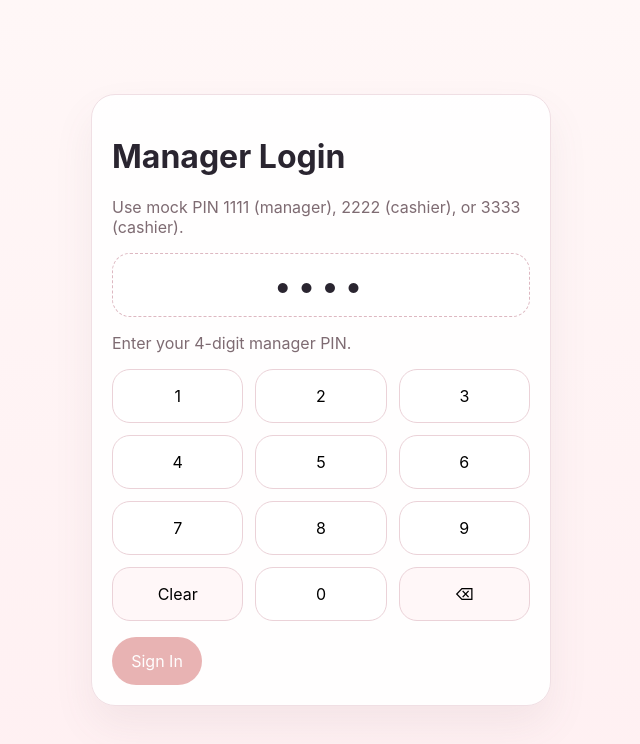
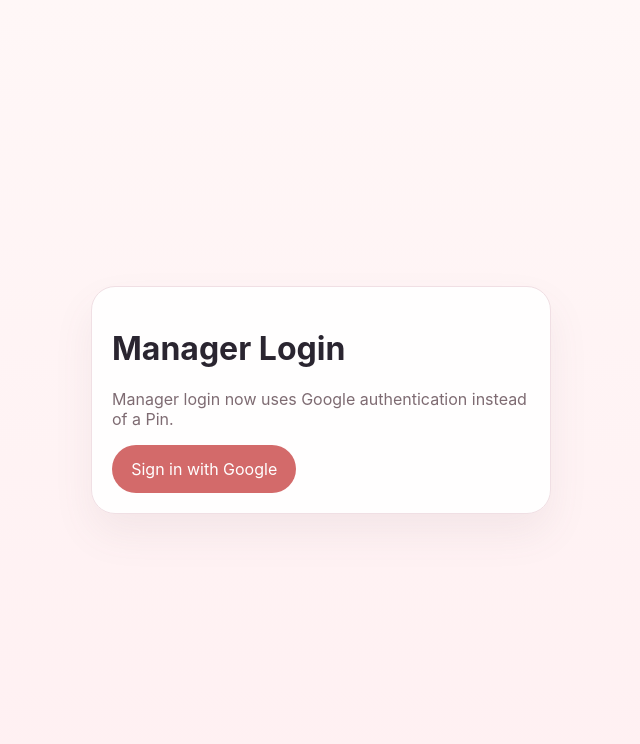
Before and after one commit to CSCE-331-Spring-2026-900-908/project3-team30, a React (Vite) app in the folder client/: page /manager-login in a window 1280 px wide. Shown: the top 744 px of the page, without its empty margins (319-959 px from the left). Built offline with nearby package versions, Linux system fonts and the light colour scheme.

Commit message:
local changes

```diff
--- a/client/src/components/ProtectedRoute.jsx
+++ b/client/src/components/ProtectedRoute.jsx
@@ -5,11 +5,20 @@
   const { user } = useAuth();
   const location = useLocation();
 
+  const params = new URLSearchParams(location.search);
+  const oauth = params.get('oauth');
+
+  if (oauth === 'success') {
+    //console.log('allow auth');
+    return children;
+  }
+
   if (!user) {
     return <Navigate to="/home" replace state={{ from: location }} />; //was originally /login but changed to /home for portal page to handle redirection
   }
 
   if (roles && !roles.includes(user.role)) {
+    console.log('wrong role → redirecting to /home');
     return <Navigate to={user.role === 'manager' ? '/manager' : '/cashier'} replace />;
   }
 
--- a/client/src/context/AuthContext.jsx
+++ b/client/src/context/AuthContext.jsx
@@ -4,24 +4,49 @@
 const AuthContext = createContext(null);
 
 export function AuthProvider({ children }) {
-  const [user, setUser] = useState(null);
+  const [user, setUser] = useState(() => {
+    const saved = localStorage.getItem('authUser');
+    console.log('AuthProvider init, saved authUser =', saved);
+    return saved ? JSON.parse(saved) : null;
+  });
+
   const [loading, setLoading] = useState(false);
+
+  const persistUser = (nextUser) => {
+    setUser(nextUser);
+    if (nextUser) {
+      localStorage.setItem('authUser', JSON.stringify(nextUser));
+    } else {
+      localStorage.removeItem('authUser');
+    }
+  };
 
   const value = useMemo(() => ({
     user,
     loading,
+
     async login(pin) {
       setLoading(true);
       try {
         const result = await api.login(pin);
-        setUser(result);
+        persistUser(result);
         return result;
       } finally {
         setLoading(false);
       }
     },
+
+    startManagerLogin() {
+      window.location.href = 'http://localhost:8080/oauth2/authorization/google';
+    },
+
+    setManagerUser() {
+      persistUser({ role: 'manager' });
+    },
+
     logout() {
-      setUser(null);
+      persistUser(null);
+      window.location.href = 'http://localhost:5173';
     },
   }), [user, loading]);
 
--- a/client/src/pages/ManagerDashboardPage.jsx
+++ b/client/src/pages/ManagerDashboardPage.jsx
@@ -1,5 +1,5 @@
 import { useEffect, useState } from 'react';
-import { Link, useNavigate } from 'react-router-dom';
+import { Link, useNavigate, useLocation } from 'react-router-dom';
 import PageShell from '../components/PageShell';
 import StatCard from '../components/StatCard';
 import { api } from '../services/api';
@@ -8,16 +8,39 @@
 
 export default function ManagerDashboardPage() {
   const [summary, setSummary] = useState(null);
-  const { logout } = useAuth();
+  const { user, setManagerUser, logout } = useAuth();
   const navigate = useNavigate();
+  const location = useLocation();
 
   useEffect(() => {
-    api.getManagerSummary().then(setSummary);
-  }, []);
+  //   api.getManagerSummary().then(setSummary);
+  // }, []);
+    const params = new URLSearchParams(location.search);
+    const oauth = params.get('oauth');
+
+    if (oauth === 'success') {
+      setManagerUser();
+      navigate('/manager', { replace: true });
+      return;
+    }
+    // currently no roles, if the email is registered, then that is the manager permission
+    // if (!user || user.role !== 'manager') {
+    //   navigate('/', { replace: true });
+    //   return;
+    // }
+
+    console.log('calling api.getManagerSummary()');
+    api.getManagerSummary()
+        .then(setSummary)
+
+        .catch(() => {
+          navigate('/', { replace: true });
+        });
+    }, [location.search, setManagerUser, navigate]);
 
   const handleLogout = () => {
     logout();
-    navigate('/login');
+    // navigate('/login');
   };
 
   return (
--- a/client/src/pages/ManagerLoginPage.jsx
+++ b/client/src/pages/ManagerLoginPage.jsx
@@ -1,51 +1,65 @@
-import { useState } from 'react';
-import { useLocation, useNavigate } from 'react-router-dom';
-import { useAuth } from '../context/AuthContext';
+// import { useState } from 'react';
+// import { useLocation, useNavigate } from 'react-router-dom';
+// import { useAuth } from '../context/AuthContext';
+import { useLocation } from 'react-router-dom';
 
-export default function LoginPage() {
-  const [pin, setPin] = useState('');
-  const [error, setError] = useState('');
-  const { login, loading } = useAuth();
-  const navigate = useNavigate();
+
+// OLD PIN CODE REPLACED WITH GOOGLE AUTH LOGIN
+// export default function LoginPage() {
+//   const [pin, setPin] = useState('');
+//   const [error, setError] = useState('');
+//   const { login, loading } = useAuth();
+//   const navigate = useNavigate();
+//   const location = useLocation();
+
+//   const handleDigit = (digit) => {
+//     if (pin.length >= 4) return;
+//     setPin((prev) => prev + digit);
+//   };
+
+//   const submit = async () => {
+//     try {
+//       setError('');
+//       const user = await login(pin);
+//       if (user.role !== 'manager') {
+//         throw new Error('Manager access only');
+//       }
+//       navigate(location.state?.from?.pathname || '/manager', { replace: true });
+//     } catch (err) {
+//       setError(err.message || 'Login failed');
+//       setPin('');
+//     }
+//   };
+
+//
+// }
+
+export default function ManagerLoginPage() {
   const location = useLocation();
+  //
+  const params = new URLSearchParams(location.search);
+  const error = params.get('error');
 
-  const handleDigit = (digit) => {
-    if (pin.length >= 4) return;
-    setPin((prev) => prev + digit);
+  const handleGoogleLogin = () => {
+    window.location.href = 'http://localhost:8080/oauth2/authorization/google';
   };
 
-  const submit = async () => {
-    try {
-      setError('');
-      const user = await login(pin);
-      if (user.role !== 'manager') {
-        throw new Error('Manager access only');
-      }
-      navigate(location.state?.from?.pathname || '/manager', { replace: true });
-    } catch (err) {
-      setError(err.message || 'Login failed');
-      setPin('');
-    }
-  };
+  let message = 'Manager login now uses Google authentication instead of a Pin.';
+
+  if (error === 'unauthorized') {
+    message = 'That Google account does not have manager permissions.';
+  } else if (error === 'oauth_failed') {
+    message = 'Google login failed.';
+  }
 
   return (
     <div className="centered-page">
       <div className="login-card card">
-        {/* <p className="eyebrow">JavaFX → React</p> */}
         <h1>Manager Login</h1>
-        <p className="subtle">Use mock PIN 1111 (manager), 2222 (cashier), or 3333 (cashier).</p>
-        <div className="pin-display">{pin || '••••'}</div>
-        {error ? <p className="error-text">{error}</p> : <p className="subtle">Enter your 4-digit manager PIN.</p>}
-        <div className="pin-grid">
-          {[1,2,3,4,5,6,7,8,9].map((digit) => (
-            <button key={digit} className="pin-button" onClick={() => handleDigit(String(digit))}>{digit}</button>
-          ))}
-          <button className="pin-button ghost" onClick={() => setPin('')}>Clear</button>
-          <button className="pin-button" onClick={() => handleDigit('0')}>0</button>
-          <button className="pin-button ghost" onClick={() => setPin((prev) => prev.slice(0, -1))}>⌫</button>
-        </div>
-        <button className="primary-button" disabled={pin.length !== 4 || loading} onClick={submit}>
-          {loading ? 'Signing in…' : 'Sign In'}
+        <p className="subtle">{message}</p>
+
+        <button className="primary-button" onClick={handleGoogleLogin}>
+          Sign in with Google
         </button>
       </div>
     </div>
--- a/client/src/pages/PortalPage.jsx
+++ b/client/src/pages/PortalPage.jsx
@@ -1,5 +1,5 @@
 // import { Link } from 'react-router-dom';
-// // import PageShell from '../components/PageShell';
+import PageShell from '../components/PageShell';
 
 // export default function PortalPage() {
 //   return (
@@ -20,13 +20,15 @@
 //     </PageShell>
 //   );
 // }
-
+import { useEffect } from 'react';
+// import { Link, useNavigate } from 'react-router-dom';
 import { Link, useNavigate } from 'react-router-dom';
 
 export default function PortalPage() {
+
     const navigate = useNavigate();
     const handleManagerLogin = () => {
-        navigate('/manager-login');
+        window.location.href = 'http://localhost:8080/oauth2/authorization/google';
     }
 
     const handleLogin = () => {
--- a/client/src/services/api.js
+++ b/client/src/services/api.js
@@ -41,11 +41,15 @@
    * @throws an error if the request fails
    */
   async getManagerSummary() {
-    const res = await fetch(`${API_BASE_URL}/api/manager-summary`);
+
+    const res = await fetch(`${API_BASE_URL}/api/manager-summary`, {
+    credentials: 'include',
+    });
     if (!res.ok) {
       throw new Error('Failed to load manager summary');
     }
     return res.json();
+
   },
 
   /**
```
